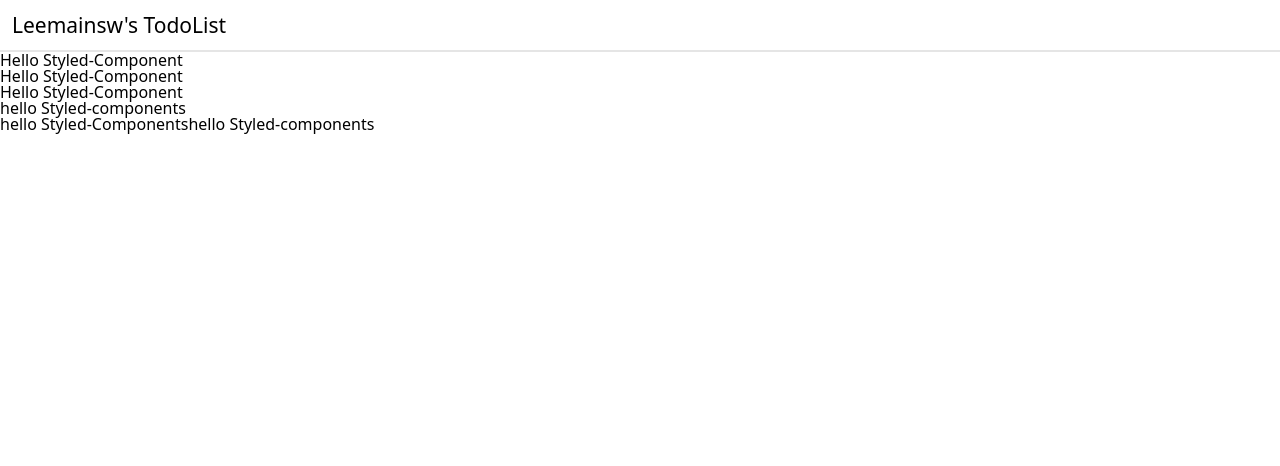
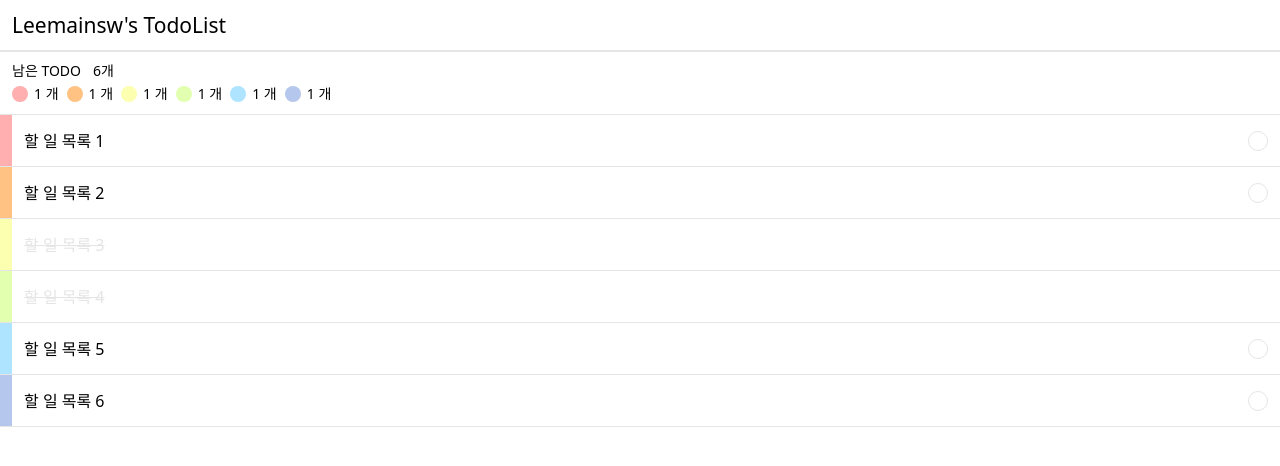
Before and after one commit to Leemainsw/TIL, a Next.js app in the folder NextJS/next-study-1/next-todo/: page / in a window 1280 px wide. Shown: the top 466 px of the page. Built offline with nearby package versions, Linux system fonts and the light colour scheme.

Commit message:
[NextJS] 클론 코딩으로 시작하는 Next.js 챕터 5 - 투두리스트 스타일링하기

```diff
--- /dev/null
+++ b/NextJS/next-study-1/next-todo/components/TodoList.tsx
@@ -0,0 +1,208 @@
+import React, { useCallback, useMemo } from 'react';
+import styled from 'styled-components';
+import palette from '../styles/palette';
+import { TodoType } from '../types/todo';
+
+interface IProps {
+    todos: TodoType[];
+}
+
+type ObjectIndexType = {
+    [key: string]: number | undefined;
+}
+const Container = styled.div`
+    width: 100%;
+
+    .todo-num{
+        margin-left: 12px;
+    }
+
+    .todo-list-header{
+        padding: 12px;
+        position: relative;
+        border-bottom: 1px solid ${palette.gray};
+        .todo-list-last-todo{
+            font-size: 14px;
+            margin: 0 0 8px;
+            span {
+                margin-left: 12px;
+            }
+        }
+    }
+
+    .todo-list-header-colors{
+        display: flex;
+        .todo-list-header-color-num{
+            display: flex;
+            margin-right: 8px;
+            p{
+                font-size: 14px;
+                line-height: 16px;
+                margin: 0;
+                margin-left: 6px;
+            }
+            .todo-list-header-round-color{
+                width: 16px;
+                height: 16px;
+                border-radius: 50%;
+            }
+        }
+    }
+
+    .bg-blue{
+        background-color: ${palette.blue}
+    }
+    .bg-green{
+        background-color: ${palette.green}
+    }
+    .bg-navy{
+        background-color: ${palette.navy}
+    }
+    .bg-yellow{
+        background-color: ${palette.yellow}
+    }
+    .bg-orange{
+        background-color: ${palette.orange}
+    }
+    .bg-red{
+        background-color: ${palette.red}
+    }
+
+    .todo-list{
+        .todo-item{
+            display: flex;
+            justify-content: space-between;
+            align-items: center;
+            width: 100%;
+            height: 52px;
+            border-bottom: 1px solid ${palette.gray};
+        }
+        .todo-left-side{
+            width: 100%;
+            height: 100%;
+            display: flex;
+            align-items: center;
+            .todo-color-block{
+                width: 12px;
+                height: 100%;
+            }
+            .checked-todo-text{
+                color: ${palette.gray};
+                text-decoration: line-through;
+            }
+            .todo-text{
+                margin-left: 12px;
+                font-size: 16px;
+            }
+        }
+        .todo-right-side{
+            display: flex;
+            margin-right: 12px;
+            .todo-button{
+                width: 20px;
+                height: 20px;
+                border-radius: 50%;
+                border: 1px solid ${palette.gray};
+                background-color: transparent;
+                outline: none;
+            }
+        }
+    }
+`
+
+const TodoList: React.FC<IProps> = ( {todos} ) => {
+
+    const getTodoColorNums = useCallback(() => {
+        let red = 0;
+        let orange = 0;
+        let yellow = 0;
+        let green = 0;
+        let blue = 0;
+        let navy = 0;
+
+        todos.forEach((todo) => {
+            switch(todo.color){
+                case 'red' : red += 1;
+                break;
+                case 'orange' : orange += 1;
+                break;
+                case 'yellow' : yellow += 1;
+                break;
+                case 'green' : green += 1;
+                break;
+                case 'blue' : blue += 1;
+                break;
+                case 'navy' : navy += 1;
+                break;
+            }
+        });
+
+        return {
+            red,
+            orange,
+            yellow,
+            green,
+            blue,
+            navy
+        }
+    }, [todos])
+
+
+    const todoColorNums = useMemo(getTodoColorNums, [todos]);
+
+    // 색깔 개체 구하기 2
+    const todoColorNums2 = useMemo(()=>{
+        const colors: ObjectIndexType = {};
+
+        todos.forEach((todo)=> {
+            const value = colors[todo.color];
+            if(!value){
+                colors[`${todo.color}`] = 1;
+            }else {
+                colors[`${todo.color}`] = value + 1;
+            }
+        });
+
+        return colors;
+    }, [todos])
+
+    return(
+        <Container>
+            <div className='todo-list-header'>
+                <p className='todo-list-last-todo'>
+                    남은 TODO<span>{todos.length}개</span>
+                </p>
+                <div className="todo-list-header-colors">
+                    {
+                        Object.keys(todoColorNums).map((color, index)=> (
+                            <div className='todo-list-header-color-num' key={index}>
+                                <div className={`todo-list-header-round-color bg-${color}`} />
+                                    <p>{todoColorNums[color]} 개</p>
+                            </div>
+                        ))
+                    }
+                </div>
+            </div>
+
+            <ul className='todo-list'>
+                {todos.map((todo) => (
+                    <li className='todo-item' key={todo.id}>
+                        <div className="todo-left-side">
+                            <div className={`todo-color-block bg-${todo.color}`}/>
+                            <p className={`todo-text ${todo.checked ? 'checked-todo-text' : ''}`}>{todo.text}</p>
+                        </div>
+                        <div className='todo-right-side'>
+                            {!todo.checked && (
+                                <button type="button" className='todo-button' onClick={() => {}} />
+                            )}
+                        </div>
+                    </li>
+                ))
+
+                }
+            </ul>
+        </Container>
+    )
+}
+
+export default TodoList;
--- a/NextJS/next-study-1/next-todo/pages/index.tsx
+++ b/NextJS/next-study-1/next-todo/pages/index.tsx
@@ -1,24 +1,19 @@
 import { NextPage } from 'next';
 import styled from 'styled-components';
+import TodoList from '../components/TodoList';
+import { TodoType } from '../types/todo';
 
-const Container = styled.div`
-    paddingL 20px;
-`
+const todos: TodoType[] = [
+    {id: 1, text: '할 일 목록 1', color: 'red', checked: false},
+    {id: 2, text: '할 일 목록 2', color: 'orange', checked: false},
+    {id: 3, text: '할 일 목록 3', color: 'yellow', checked: true},
+    {id: 4, text: '할 일 목록 4', color: 'green', checked: true},
+    {id: 5, text: '할 일 목록 5', color: 'blue', checked: false},
+    {id: 6, text: '할 일 목록 6', color: 'navy', checked: false},
+]
 
-const index:NextPage = () => {
-    return (
-        <Container>
-            <h1>Hello Styled-Component</h1>
-            <h2>Hello Styled-Component</h2>
-            <p>Hello Styled-Component</p>
-            <ul>
-                <li>hello Styled-components</li>
-            </ul>
-            <a>hello Styled-Components</a>
-            <span>hello Styled-components</span>
-
-        </Container>
-    )
+const app: NextPage = () => {
+    return <TodoList todos={todos} />;
 }
 
-export default index;
+export default app;
--- /dev/null
+++ b/NextJS/next-study-1/next-todo/types/todo.d.ts
@@ -0,0 +1,6 @@
+export type TodoType = {
+    id: number;
+    text: string;
+    color: 'red' | 'orange' | 'yellow' | 'green' | 'blue' | 'navy';
+    checked: boolean;
+}
```
Also changed, not shown: 1 other file (tests, documents, lock files or other folders).
